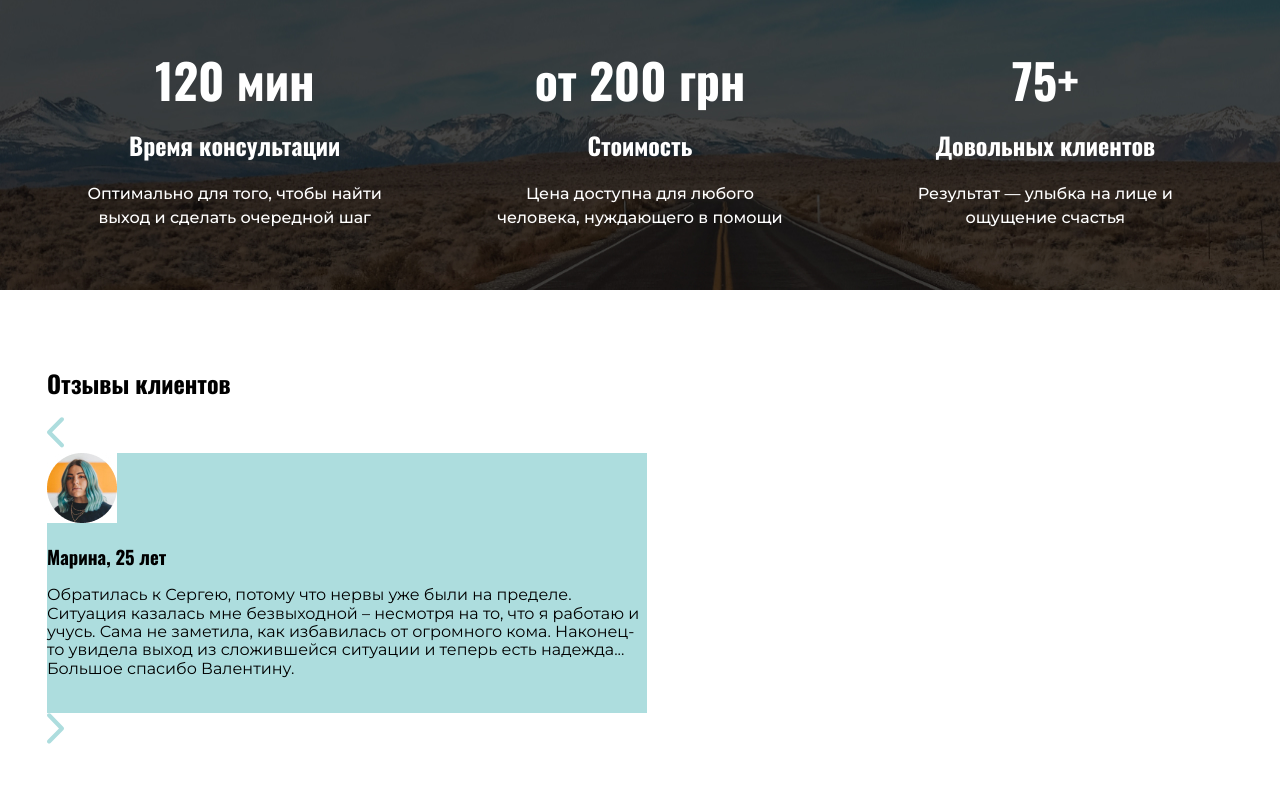
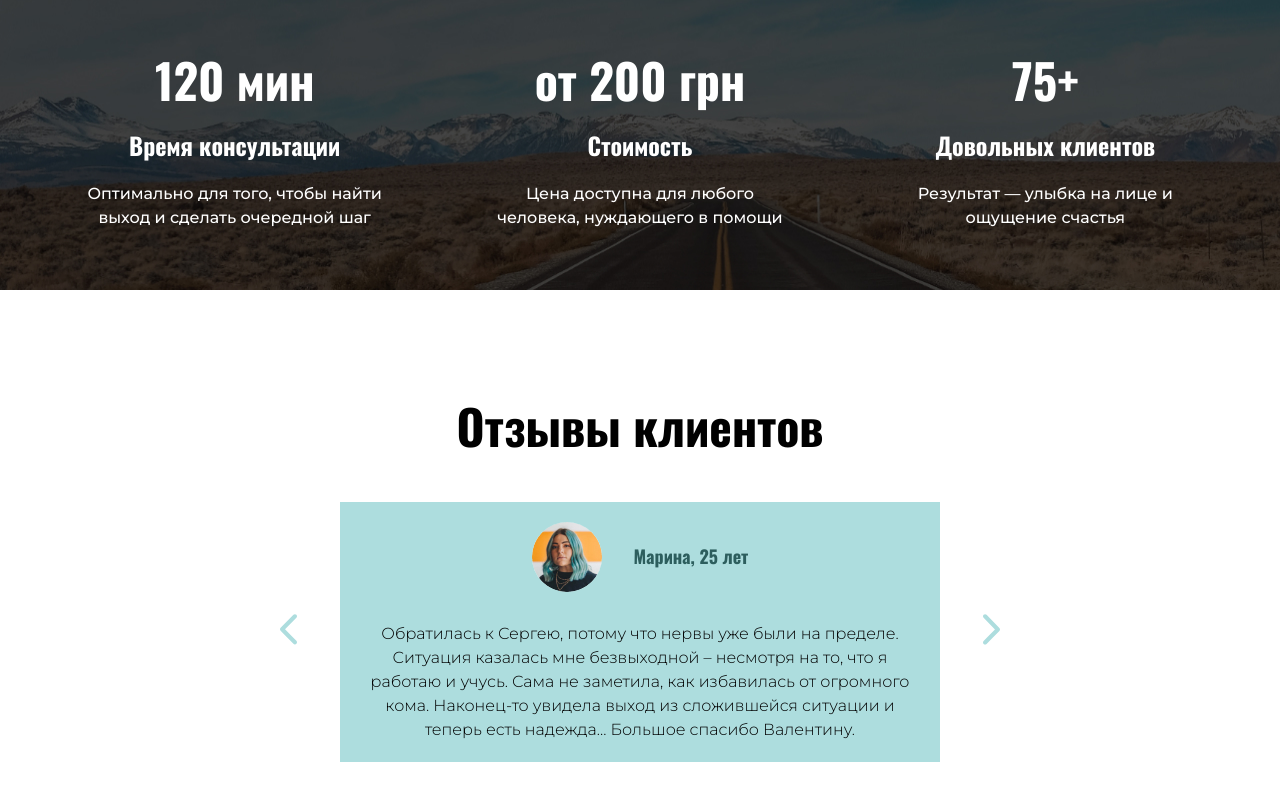
Before and after one commit to denystarasiuk/marin-site, a plain HTML site: page index.html in a window 1280 px wide. Shown: the part 2158-2958 px from the top of the page. Drawn offline with Linux system fonts and the light colour scheme.

```diff
--- a/index.html
+++ b/index.html
@@ -145,14 +145,17 @@
             <h2 class="comment__title">
                 Отзывы клиентов
             </h2>
+            <div class="comment__block">
                 <a href="#" class="comment__left-arrow">
                     <img class="comment__left-arrow_pic" src="./img/arrow-vector.svg" alt="Arrow">
                 </a>
                 <div class="comment__text">
+                    <div class="comment__person">
                         <img class="comment__customer-pic" src="./img/girl.jpg" alt="customer">
                         <h3 class="comment__customer-name">
                         Марина, 25 лет
                         </h3>
+                    </div>
                     <p class="comment__customer-text">
                         Обратилась к Сергею, потому что нервы уже были на пределе.
                         Ситуация казалась мне безвыходной – несмотря на то, что я работаю и учусь.
@@ -163,6 +166,8 @@
                 <a href="#" class="comment__right-arrow">
                     <img class="comment__right-arrow_pic" src="./img/right-vector.svg" alt="Right">
                 </a>
+            </div>
+
         </section>
     </main>
 
--- a/sass/_comment.scss
+++ b/sass/_comment.scss
@@ -1,9 +1,48 @@
 .comment {
     padding-top: 60px;
     padding-bottom: 70px;
+    &__title {
+        font-size: 48px;
+        font-weight: 700;
+        line-height: 1.5;
+        text-align: center;
+    }
+    &__block {
+        display: flex;
+        justify-content: center;
+        align-items: center;
+    }
     &__text {
         background-color: #ADDDDE;
         max-width: 600px;
         height: 260px;
+        margin: 0 43px;
     }
+    &__person {
+        padding-top: 20px;
+        padding-bottom: 30px;
+        display: flex;
+        justify-content: center;
+        align-items: center;
+        gap: 0 32px;
+    }
+    &__customer-pic {
+        display: block;
+        border-radius: 100%;
+    }
+    &__customer-name {
+        color: #2D5E5E;
+        font-size: 18px;
+        font-weight: 500px;
+        line-height: 1.33;
+    }
+    &__customer-text {
+        margin: 0 25px;
+        text-align: center;
+        color: #000;
+        font-size: 16px;
+        font-weight: 300;
+        line-height: 1.5;
+    }
+
 }
```
Also changed, not shown: css/style.css, 1 other file. Lines whose indentation alone changed are shown as unchanged.
